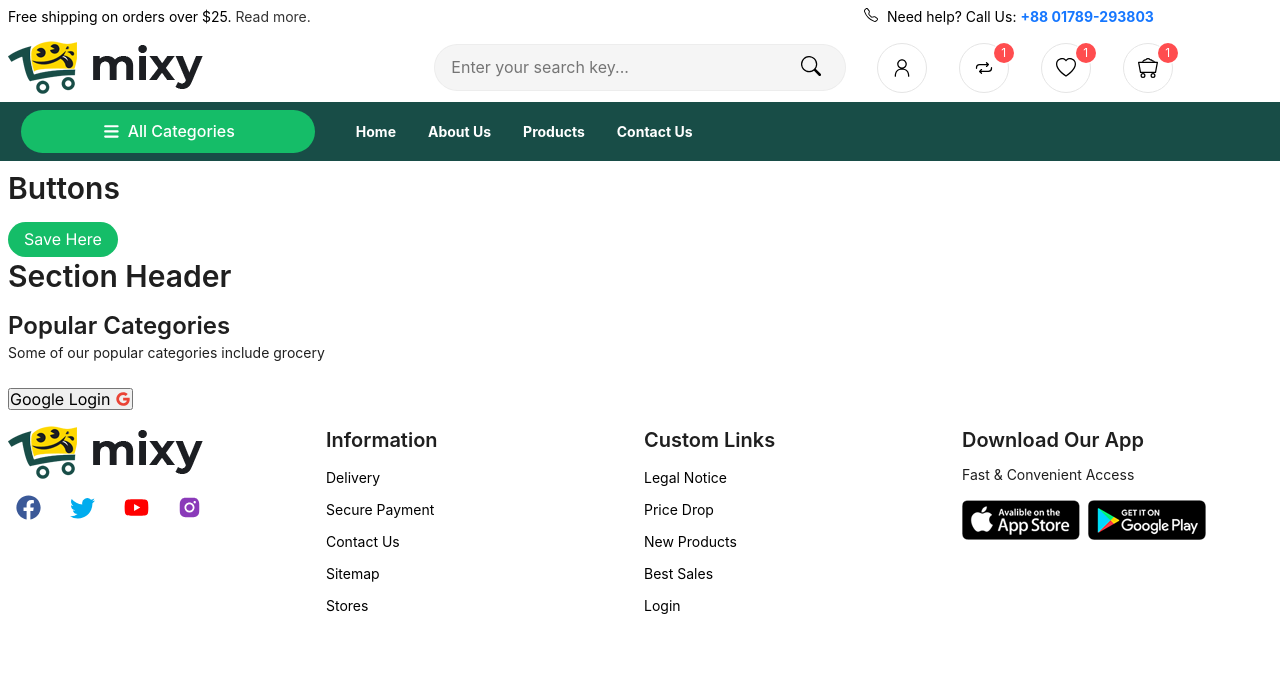
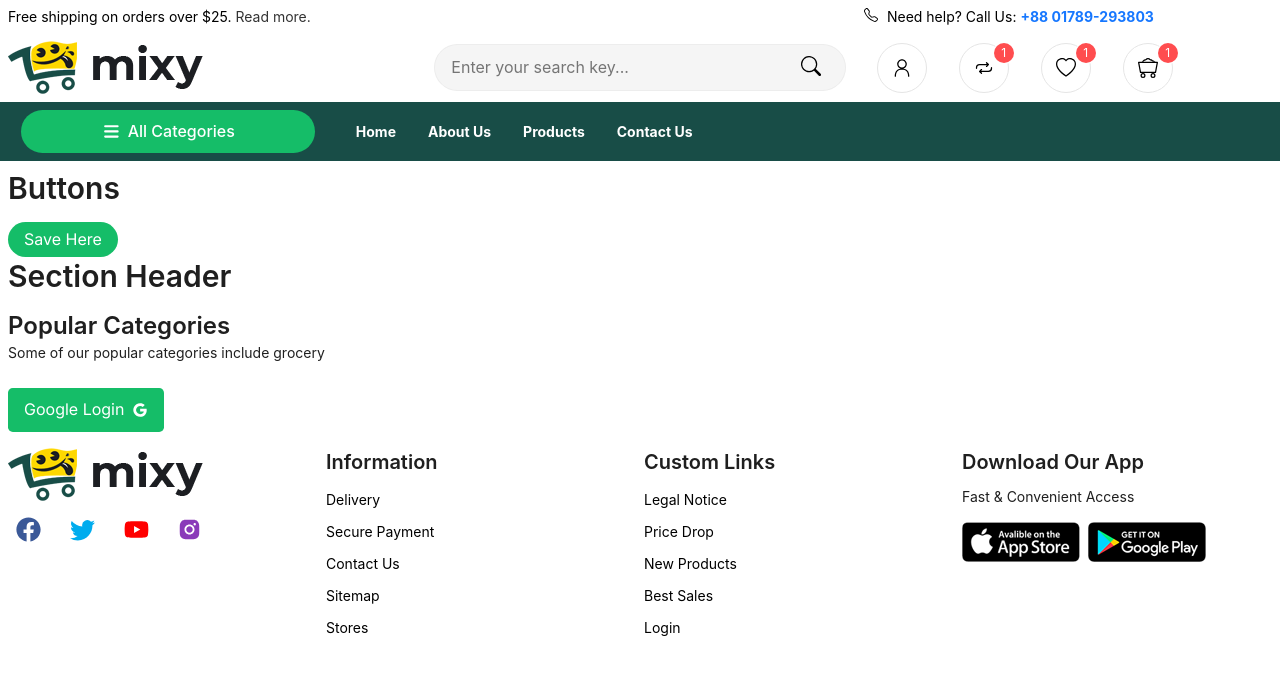
Before and after one commit to Jahid0178/mixy-ecommerce-client, a Next.js app: page /test in a window 1280 px wide. Shown: the top 674 px of the page. Built offline with nearby package versions, Linux system fonts and the light colour scheme.

Commit message:
added btn class name in rounded button

```diff
--- a/src/components/common/Buttons/Button/button.module.css
+++ b/src/components/common/Buttons/Button/button.module.css
@@ -14,7 +14,7 @@
 }
 
 .btn:hover {
-  background: #184d47;
+  background: #0aaa5a;
 }
 
 .btn:disabled {
--- a/src/components/common/Buttons/Button/index.js
+++ b/src/components/common/Buttons/Button/index.js
@@ -1,11 +1,11 @@
 import React from "react";
 import styles from "./button.module.css";
 
-const Button = ({ value, isDisabled, type, onClick }) => {
+const Button = ({ value, disable, type, onClick }) => {
   return (
     <button
       type={type}
-      disabled={isDisabled}
+      disabled={disable}
       className={`${styles.btn}`}
       onClick={onClick}
     >
--- a/src/components/common/Buttons/RoundButton/index.js
+++ b/src/components/common/Buttons/RoundButton/index.js
@@ -1,10 +1,15 @@
 import React from "react";
+import styles from "./style.module.css";
 
-const RoundButton = ({ value, type, isDisable, icon, style, onClick }) => {
-  console.log(onClick);
+const RoundButton = ({ value, type, disable, icon, onClick }) => {
   return (
-    <button style={style} type={type} disabled={isDisable} onClick={onClick}>
-      {value} {icon}
+    <button
+      className={styles.btn}
+      type={type}
+      disabled={disable}
+      onClick={onClick}
+    >
+      {value} {icon ? icon : null}
     </button>
   );
 };
--- a/src/components/common/Buttons/RoundButton/style.module.css
+++ b/src/components/common/Buttons/RoundButton/style.module.css
@@ -0,0 +1,22 @@
+.btn {
+  display: flex;
+  align-items: center;
+  gap: 0.5rem;
+  padding: 0.8rem 1rem;
+  background: #15bd68;
+  border: 0;
+  color: #fff;
+  border-radius: 0.3rem;
+  cursor: pointer;
+  transition: 0.3s;
+  font-size: 1rem;
+}
+
+.btn:hover {
+  background: #0aaa5a;
+}
+
+.btn:disabled {
+  background: #b1b1b1;
+  cursor: not-allowed;
+}
--- a/src/pages/test/index.js
+++ b/src/pages/test/index.js
@@ -27,7 +27,7 @@ const Test = () => {
       <div>
         <RoundButton
           value="Google Login"
-          icon={<GoogleOutlined style={{ color: "#EA4335" }} />}
+          icon={<GoogleOutlined style={{ color: "#fff" }} />}
           onClick={() => console.log("clicked rounded button")}
         />
       </div>
```
